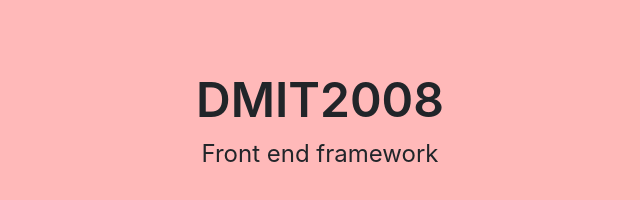
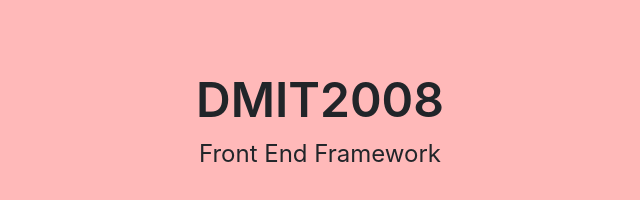
Before and after one commit to SonjaMae/front-end-framework, a website built with Parcel: page src/index.html in a window 1280 px wide. Shown: the full height of the page, 320-960 px from the left. Built offline with nearby package versions, Linux system fonts and the light colour scheme.

Commit message:
capitalization of p tag

```diff
--- a/src/index.html
+++ b/src/index.html
@@ -24,7 +24,7 @@
     </style>
     <header>
         <h1>DMIT2008</h1>
-        <p>Front end framework</p>
+        <p>Front End Framework</p>
     </header>
 
 </body>
```
